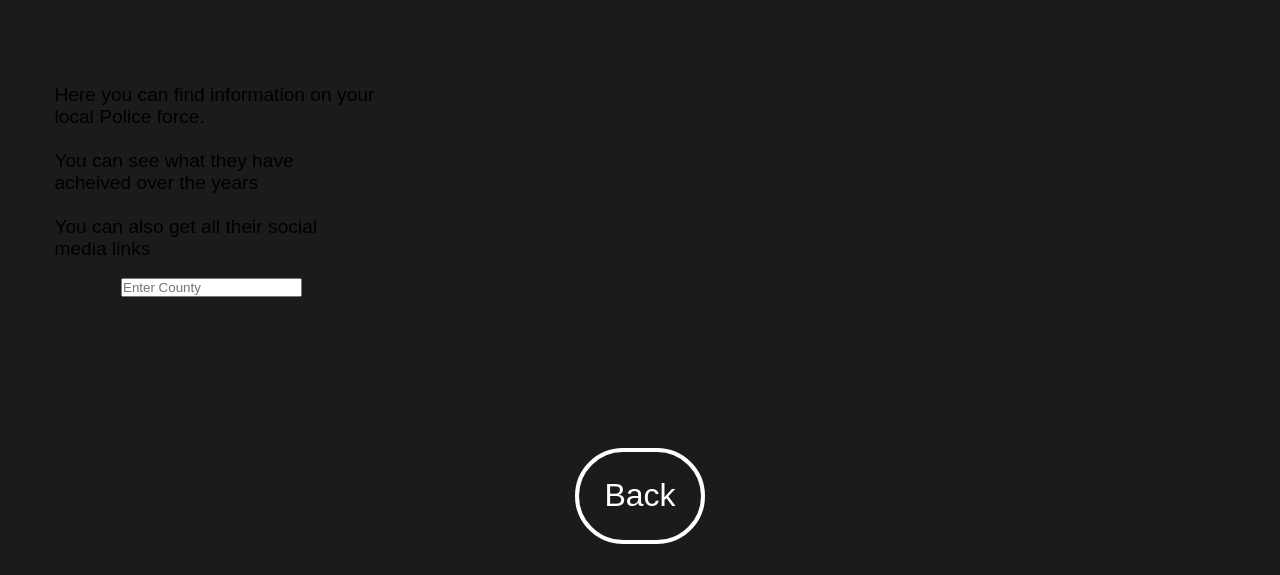
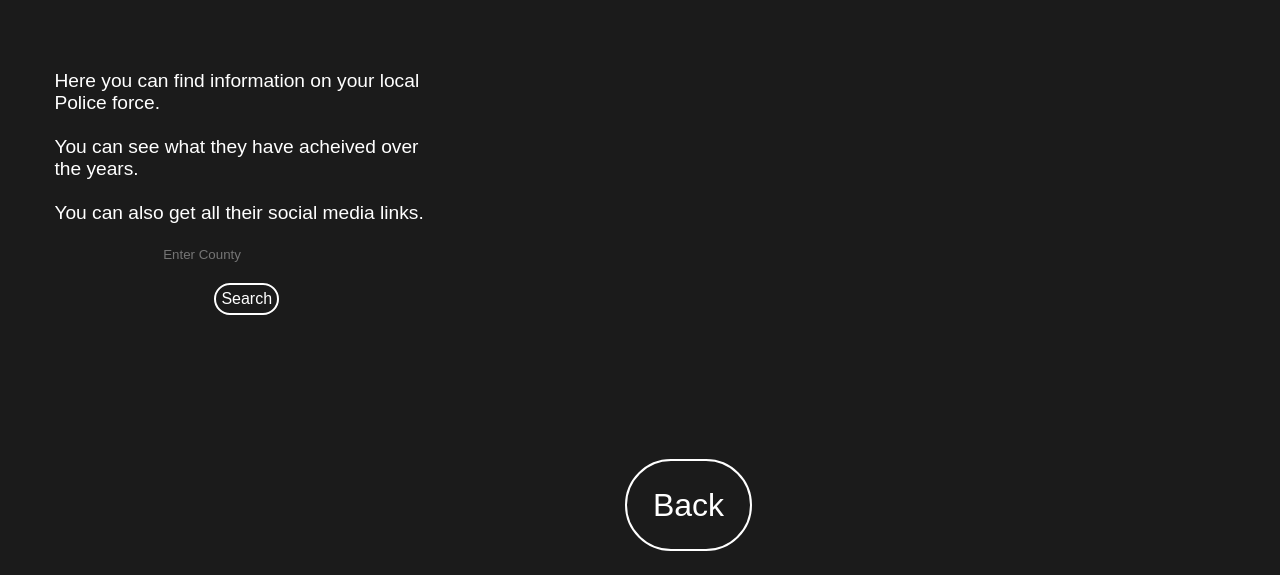
Before and after one commit to BaldyLockss/JHUB-Assignment-React, a React (Create React App) app: page /Page in a window 1280 px wide. Shown: the part 225-800 px from the top of the page. Built offline with nearby package versions, Linux system fonts and the light colour scheme.

Commit message:
final render before api logic

```diff
--- a/src/Components/Home/Home.jsx
+++ b/src/Components/Home/Home.jsx
@@ -8,7 +8,7 @@ const Home = () => {
       <div className={style.container__background}></div>
       <nav className={style.container__nav}>
         <Link to="/Page">
-          <button>page1</button>
+          <button className="page_btn">Enter</button>
         </Link>
       </nav>
       <div className={style.container__image}>
--- a/src/Components/Page/Page.jsx
+++ b/src/Components/Page/Page.jsx
@@ -16,10 +16,10 @@ const Page = () => {
           Here you can find information on your local Police force.
           <br />
           <br />
-          You can see what they have acheived over the years
+          You can see what they have acheived over the years.
           <br />
           <br />
-          You can also get all their social media links
+          You can also get all their social media links.
         </p>
         <br />
         <input
@@ -28,6 +28,9 @@ const Page = () => {
           id="county"
           placeholder="Enter County"
         ></input>
+        <div className={styles.container__btn}>
+          <button>Search</button>
+        </div>
       </div>
       <div className={styles.container__nav}>
         <nav className="nav">
--- a/src/Components/Page/Page.module.css
+++ b/src/Components/Page/Page.module.css
@@ -40,12 +40,25 @@
 }
 p {
   font-size: clamp(0.8rem, 2vw, 1.2rem);
+  color: white;
 }
-input {
-  margin-left: 5em;
+input[type="text"] {
+  margin-left: 3.5em;
+  padding: 5px;
+  width: 15vw;
+  border: none;
+  background-color: var(--light-black);
+  text-align: center;
 }
-button {
-  border: 4px solid white;
+.container__btn > button {
+  font-size: 1em;
+  margin: 1em 10em;
+  background-color: var(--light-black);
+  border: var(--border);
+  border-radius: var(--radius);
+  padding: 5px;
+  color: white;
+  text-decoration: none;
 }
 @media (max-width: 700px) {
   .container {
```
